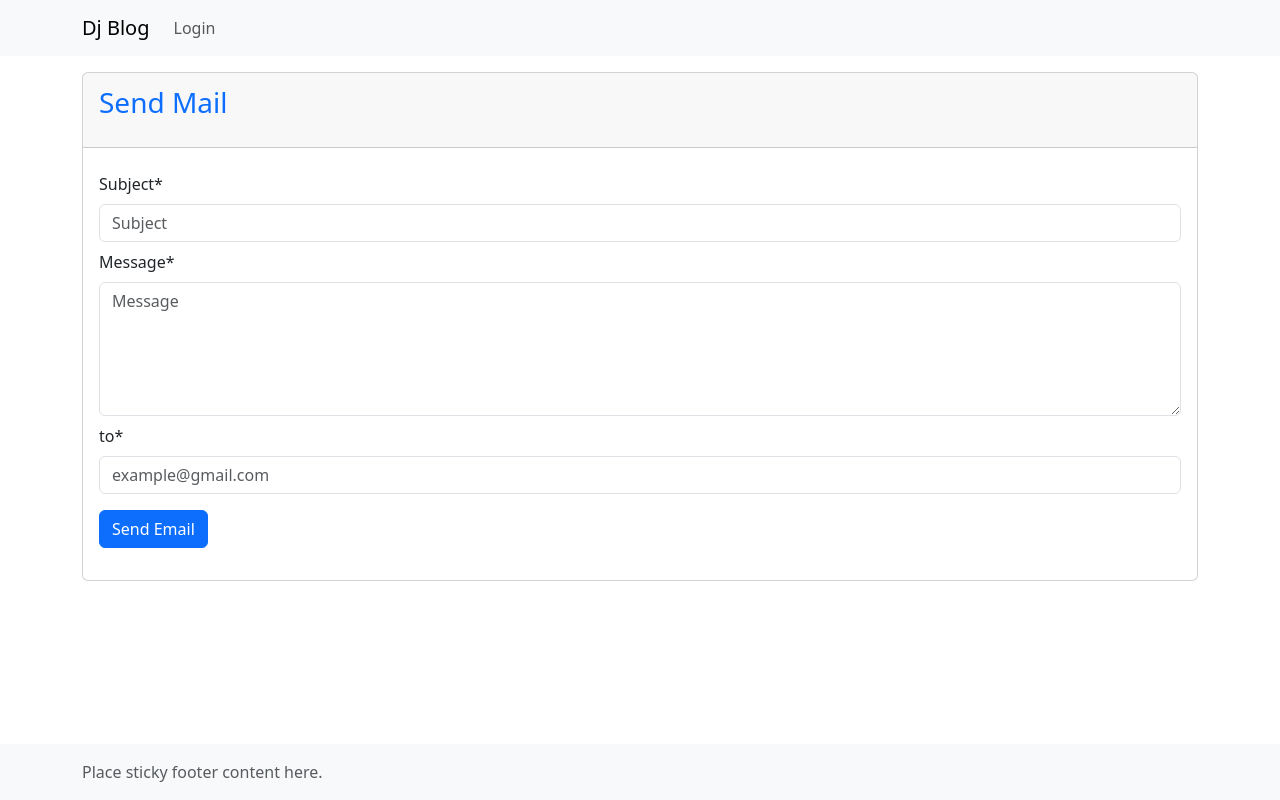
After one commit to AsadbekSolijonov/Blog32, a Django app: page /test-email/ in a window 1280 px wide. The commit adds this page. Run offline with Django 3.2, Linux system fonts and the light colour scheme.

Commit message:
email, reset-password

```diff
--- a/account/forms.py
+++ b/account/forms.py
@@ -12,7 +12,7 @@ class CustomUserCreationForm(UserCreationForm):
 class CustomUserChangeForm(UserChangeForm):
     class Meta:
         model = CustomUser
-        fields = ('email', 'username', 'phone', 'first_name', 'last_name')
+        fields = ('username', 'phone', 'first_name', 'last_name')
         exclude = ('first_name', )
 
 
--- a/account/urls.py
+++ b/account/urls.py
@@ -1,7 +1,7 @@
-from django.urls import path
+from django.urls import path, reverse_lazy
 from django.contrib.auth import views as auth_views
 from account import views as account_views
-
+from django.contrib.auth import views as auth_views
 
 urlpatterns = [
     path('login/',
@@ -12,5 +12,25 @@ urlpatterns = [
          name='logout'),
     path('register/', account_views.register, name='register'),
     path('profile/', account_views.profile, name='profile'),
-    path('change-profile/', account_views.change_profile, name='change_profile')
+    path('change-profile/', account_views.change_profile, name='change_profile'),
+
+    # reset-password
+    path('password/', auth_views.PasswordResetView.as_view(
+        template_name='account/password_reset.html',
+        success_url=reverse_lazy('password_reset_done')),
+         name='password_reset'),
+    path('password-reset/done/', auth_views.PasswordResetDoneView.as_view(
+        template_name='account/password_reset_done.html'
+    ),
+         name='password_reset_done'),
+
+    path('password-reset-confirm/<uidb64>/<token>/', auth_views.PasswordResetConfirmView.as_view(
+        template_name='account/password_reset_confirm.html'
+    ),
+         name='password_reset_confirm'),
+    path('password-reset-completed/', auth_views.PasswordResetCompleteView.as_view(
+        template_name='account/password_reset_completed.html'
+    ),
+         name='password_reset_complete'),
+
 ]
--- a/account/views.py
+++ b/account/views.py
@@ -1,4 +1,5 @@
 from django.contrib import messages
+from django.core.mail import send_mail
 from django.http import HttpResponse
 from django.shortcuts import render, redirect
 
@@ -46,3 +47,21 @@ def change_profile(request):
         'p_form': profile_form
     }
     return render(request, 'account/change_profile.html', context=context)
+
+
+def test_send_mail(request):
+    subject = request.POST.get('subject')
+    message = request.POST.get('message')
+    to_email = request.POST.get('email')
+    if request.method == 'POST':
+        send_mail(
+            subject,
+            message,
+            'iamsolijonovasadbek@gmail.com',
+            [to_email],
+            fail_silently=True
+        )
+        return render(request, 'mail/send_mail_success.html')
+
+    else:
+        return render(request, 'mail/send_mail.html')
--- a/config/urls.py
+++ b/config/urls.py
@@ -2,11 +2,13 @@ from django.conf import settings
 from django.conf.urls.static import static
 from django.contrib import admin
 from django.urls import path, include
+from account import views as account_views
 
 urlpatterns = [
     path('admin/', admin.site.urls),
     path('', include('blog.urls')),
-    path('account/', include('account.urls'))
+    path('account/', include('account.urls')),
+    path('test-email/', account_views.test_send_mail, name='test_email')
 ]
 
 urlpatterns += static(settings.STATIC_URL, document_root=settings.STATIC_ROOT)
--- a/templates/base.html
+++ b/templates/base.html
@@ -35,7 +35,7 @@
                         <a class="nav-link active" aria-current="page" href="{% url 'home' %}">Home</a>
                     </li>
                     <li class="nav-item">
-                        <a class="nav-link" href="#">About</a>
+                        <a class="nav-link" href="{% url 'test_email' %}">Send Mail</a>
                     </li>
                     <li class="nav-item dropdown">
                         <a class="nav-link dropdown-toggle" href="#" role="button" data-bs-toggle="dropdown"
--- /dev/null
+++ b/templates/mail/send_mail.html
@@ -0,0 +1,30 @@
+{% extends 'base.html' %}
+
+{% block title %}
+    Send mail
+{% endblock %}
+
+{% block content %}
+    <div class="card my-2">
+    <div class="card-header">
+        <p class="fs-3 text-primary">Send Mail</p>
+    </div>
+    <div class="card-body">
+        <form method="POST" action="{% url 'test_email' %}">
+        {% csrf_token %}
+        <label class="my-2">Subject*</label>
+        <input name="subject" type="text" class="form-control" placeholder="Subject" aria-label="Subject"
+               aria-describedby="addon-wrapping" required>
+        <label class="my-2">Message*</label>
+        <textarea name="message" rows="5" type="text" class="form-control" placeholder="Message" aria-label="Message"
+                  aria-describedby="addon-wrapping" required></textarea>
+
+        <label class="my-2">to*</label>
+        <input name="email" type="email" class="form-control" placeholder="example@gmail.com" aria-label="Subject"
+               aria-describedby="addon-wrapping" required>
+        <button type="submit" class="btn btn-primary my-3">Send Email</button>
+    </form>
+    </div>
+    </div>
+
+{% endblock %}
```
Also changed, not shown: config/settings.py (+7 -0 lines), templates/account/password_reset.html (added, +22 -0 lines), templates/account/password_reset_completed.html (added, +22 -0 lines), templates/account/password_reset_confirm.html (added, +22 -0 lines), templates/account/password_reset_done.html (added, +20 -0 lines), templates/mail/send_mail_success.html (added, +11 -0 lines), account/models.py (line endings or trailing spaces).
